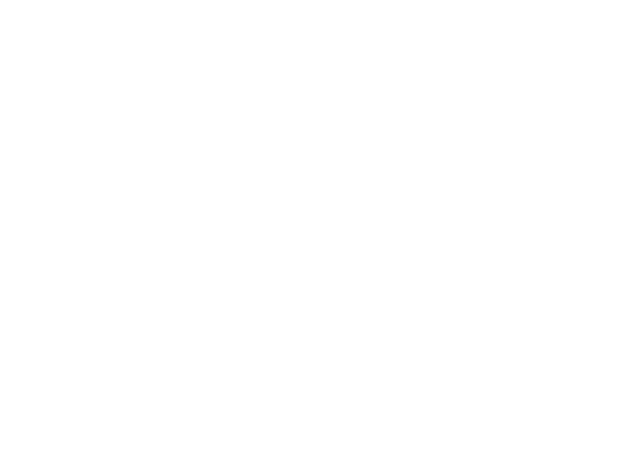
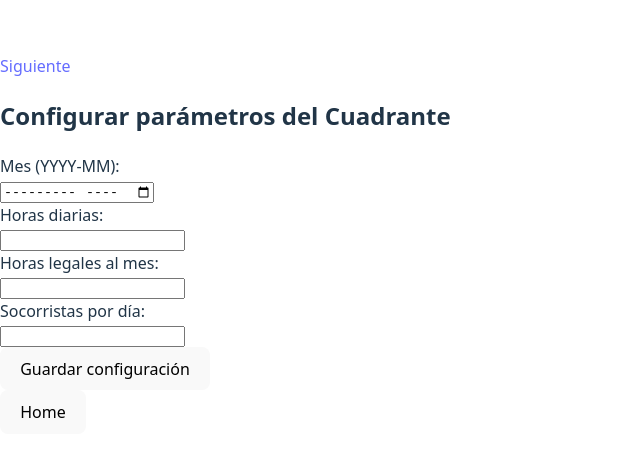
Before and after one commit to MFlor-PD/MFlor-PD-Final-Project_SocoShift_Frontend, a React (Vite) app: page /cuadrantes/config in a window 1280 px wide. Before the commit this address had no page. Shown: the part 156-612 px from the top of the page, without its empty margins (0-640 px from the left). Built offline with nearby package versions, Linux system fonts and the light colour scheme.

Commit message:
Paginas de cuadrante setted

```diff
--- a/src/components/ConfigCuadranteForm.jsx
+++ b/src/components/ConfigCuadranteForm.jsx
@@ -0,0 +1,120 @@
+import { useState } from 'react';
+import { useNavigate } from 'react-router-dom';
+import axios from 'axios';
+
+const ConfigCuadranteForm = () => {
+  const [formData, setFormData] = useState({
+    mes: '',
+    horasDiarias: '',
+    horasLegalesMes: '',
+    socorristasPorDia: '',
+  });
+
+  const [message, setMessage] = useState(null);
+  const [error, setError] = useState(null);
+  const [guardado, setGuardado] = useState(false);
+
+  const navigate = useNavigate();
+
+  const handleChange = (e) => {
+    const { name, value } = e.target;
+    setFormData(prev => ({
+      ...prev,
+      [name]: value,
+    }));
+  };
+
+  const handleSubmit = async (e) => {
+    e.preventDefault();
+    setMessage(null);
+    setError(null);
+    setGuardado(false);
+
+    if (!formData.mes || !formData.horasDiarias || !formData.horasLegalesMes || !formData.socorristasPorDia) {
+      setError('Por favor completa todos los campos');
+      return;
+    }
+
+    try {
+      const payload = {
+        mes: formData.mes,
+        horas_diarias: Number(formData.horasDiarias),
+        horas_legales_mes: Number(formData.horasLegalesMes),
+        socorristas_por_dia: Number(formData.socorristasPorDia),
+      };
+
+      await axios.put('http://localhost:3000/configuracion-cuadrante', payload);
+      setMessage('Configuración guardada con éxito');
+      setGuardado(true);
+    } catch (err) {
+      console.error(err);
+      setError('Error guardando la configuración');
+    }
+  };
+
+  const handleSiguiente = () => {
+    navigate('/cuadrantes/generar');
+  };
+
+  return (
+    <div>
+      <h2>Configurar parámetros del Cuadrante</h2>
+      <form onSubmit={handleSubmit}>
+        <div>
+          <label>Mes (YYYY-MM):</label><br />
+          <input
+            type="month"
+            name="mes"
+            value={formData.mes}
+            onChange={handleChange}
+            required
+          />
+        </div>
+        <div>
+          <label>Horas diarias:</label><br />
+          <input
+            type="number"
+            step="0.1"
+            name="horasDiarias"
+            value={formData.horasDiarias}
+            onChange={handleChange}
+            required
+          />
+        </div>
+        <div>
+          <label>Horas legales al mes:</label><br />
+          <input
+            type="number"
+            step="0.1"
+            name="horasLegalesMes"
+            value={formData.horasLegalesMes}
+            onChange={handleChange}
+            required
+          />
+        </div>
+        <div>
+          <label>Socorristas por día:</label><br />
+          <input
+            type="number"
+            name="socorristasPorDia"
+            value={formData.socorristasPorDia}
+            onChange={handleChange}
+            required
+          />
+        </div>
+        <button type="submit">Guardar configuración</button>
+      </form>
+
+      {message && <p style={{ color: 'green' }}>{message}</p>}
+      {error && <p style={{ color: 'red' }}>{error}</p>}
+
+      {guardado && (
+        <button onClick={handleSiguiente} style={{ marginTop: '20px' }}>
+          Siguiente: Generar Cuadrante
+        </button>
+      )}
+    </div>
+  );
+};
+
+export default ConfigCuadranteForm;
--- /dev/null
+++ b/src/components/GenerarCuadranteForm.jsx
@@ -0,0 +1,53 @@
+import { useState } from 'react';
+import { generarCuadrante } from '../services/api';
+
+function GenerarCuadranteForm() {
+  const [mes, setMes] = useState('');
+  const [resultado, setResultado] = useState(null);
+  const [error, setError] = useState(null);
+
+  const handleSubmit = async e => {
+    e.preventDefault();
+    setResultado(null);
+    setError(null);
+
+    if (!mes) {
+      setError('Por favor ingresa un mes');
+      return;
+    }
+
+    try {
+      const data = await generarCuadrante({ mes });
+      setResultado(data);
+    } catch (err) {
+      console.error(err);
+      setError('Error generando cuadrante');
+    }
+  };
+
+  return (
+    <>
+      <h2>Generar Cuadrante</h2>
+      <form onSubmit={handleSubmit}>
+        <input
+          type="month"
+          placeholder="YYYY-MM"
+          value={mes}
+          onChange={e => setMes(e.target.value)}
+          required
+        />
+        <button type="submit">Generar Cuadrante</button>
+      </form>
+
+      {error && <p style={{ color: 'red' }}>{error}</p>}
+
+      {resultado && (
+        <pre style={{ whiteSpace: 'pre-wrap', marginTop: '20px' }}>
+          {JSON.stringify(resultado, null, 2)}
+        </pre>
+      )}
+    </>
+  );
+}
+
+export default GenerarCuadranteForm;
--- /dev/null
+++ b/src/components/MostrarCuadrante.jsx
@@ -0,0 +1,52 @@
+import { useState } from 'react';
+import { getCuadranteByMes } from '../services/api';
+
+const MostrarCuadrante = () => {
+  const [mes, setMes] = useState('');
+  const [cuadrante, setCuadrante] = useState(null);
+  const [error, setError] = useState(null);
+
+  const handleSubmit = async (e) => {
+    e.preventDefault();
+    setError(null);
+    setCuadrante(null);
+
+    if (!mes) {
+      setError('Por favor selecciona un mes');
+      return;
+    }
+
+    try {
+      const response = await getCuadranteByMes(mes);
+      setCuadrante(response.data);
+    } catch (err) {
+      setError('Error al obtener el cuadrante');
+      console.error(err);
+    }
+  };
+
+  return (
+    <div>
+      <form onSubmit={handleSubmit}>
+        <label>Mes (YYYY-MM):</label><br />
+        <input
+          type="month"
+          value={mes}
+          onChange={(e) => setMes(e.target.value)}
+          required
+        />
+        <button type="submit">Consultar</button>
+      </form>
+
+      {error && <p style={{ color: 'red' }}>{error}</p>}
+
+      {cuadrante && (
+        <pre style={{ whiteSpace: 'pre-wrap', marginTop: '20px' }}>
+          {JSON.stringify(cuadrante, null, 2)}
+        </pre>
+      )}
+    </div>
+  );
+};
+
+export default MostrarCuadrante;
--- /dev/null
+++ b/src/pages/CuadranteConfig.jsx
@@ -0,0 +1,18 @@
+import { Link } from 'react-router-dom';
+import ConfigCuadranteForm from '../components/ConfigCuadranteForm';
+
+function CuadranteConfig() {
+  return (
+    <div>
+      <Link to="/cuadrantes/generar">Siguiente</Link>
+
+      <ConfigCuadranteForm />
+
+      <Link to="/">
+        <button>Home</button>
+      </Link>
+    </div>
+  );
+}
+
+export default CuadranteConfig;
--- /dev/null
+++ b/src/pages/CuadranteGenerar.jsx
@@ -0,0 +1,24 @@
+import { Link } from 'react-router-dom';
+import GenerarCuadranteForm from '../components/GenerarCuadranteForm';
+
+const GenerarCuadrante = () => {
+  return (
+    <div>
+      <Link to='/cuadrantes/config'>
+      <button>Atras</button>
+      </Link>
+
+      <Link to='/'>
+      <button>Home</button>
+      </Link>
+
+      <Link to="/cuadrantes/mostrar">
+      <button>Ver Cuadrante</button>
+      </Link>
+
+      <GenerarCuadranteForm />
+    </div>
+  );
+};
+
+export default GenerarCuadrante;
--- /dev/null
+++ b/src/pages/CuadranteMostrar.jsx
@@ -0,0 +1,14 @@
+import { Link } from 'react-router-dom';
+import MostrarCuadrante from "../components/MostrarCuadrante";
+
+function CuadranteMostrar() {
+  return (
+    <div>
+      <h2>Mostrar Cuadrante</h2>
+      <MostrarCuadrante />
+      <Link to="/">Home</Link>
+    </div>
+  );
+}
+
+export default CuadranteMostrar;
--- a/src/pages/Cuadrantes.jsx
+++ /dev/null
@@ -1,13 +0,0 @@
-import { Link } from 'react-router-dom';
-
-function Cuadrante() {
-  return (
-    <>
-      <Link to="/">
-        <button>Home</button>
-      </Link>
-    </>
-  );
-}
-
-export default Cuadrante;
--- a/src/pages/Home.jsx
+++ b/src/pages/Home.jsx
@@ -7,12 +7,19 @@ function Home() {
       <h1>Bienvenidos a SoS</h1>
       <h2>SocoShift Management App</h2>
       <p>App diseñada para generar cuadrantes en entornos dinámicos.</p>
-      <Link to="/cuadrantes">
-        <button>Cuadrantes</button>
+
+      <Link to="/cuadrantes/config">
+      <button>Cuadrantes</button>
       </Link>
+
       <Link to="/usuarios">
-        <button>Usuarios</button>
+      <button>Usuarios</button>
       </Link>
+
+      <Link to="/cuadrantes/mostrar">
+      <button>Ver Cuadrante</button>
+      </Link>
+
     </div>
   );
 }
--- a/src/routes/Route.jsx
+++ b/src/routes/Route.jsx
@@ -1,8 +1,10 @@
 import { Routes, Route } from 'react-router-dom';
 import Home from '../pages/Home';
 import Usuarios from '../pages/Usuarios';
-import Cuadrantes from '../pages/Cuadrantes';
-import ListaUsuarios from '../pages/ListaUsuarios'
+import CuadranteConfig from '../pages/CuadranteConfig';
+import CuadranteGenerar from '../pages/CuadranteGenerar';
+import ListaUsuarios from '../pages/ListaUsuarios';
+import CuadranteMostrar from '../pages/CuadranteMostrar';
 
 
 function AppRoutes() {
@@ -10,9 +12,11 @@ function AppRoutes() {
     <Routes>
       <Route path="/" element={<Home />} />
       <Route path="/usuarios" element={<Usuarios />} />
-      <Route path="/cuadrantes" element={<Cuadrantes />} />
-      <Route path="/usuarios/lista" element={<ListaUsuarios/>}/>
-    </Routes>
+      <Route path="/cuadrantes/generar" element={<CuadranteGenerar />} />
+      <Route path="/cuadrantes/config" element={<CuadranteConfig />} />
+      <Route path="/usuarios/lista" element={<ListaUsuarios />}/>
+      <Route path="/cuadrantes/mostrar" element={<CuadranteMostrar />} />
+     </Routes>
   );
 }
 
```
Also changed, not shown: src/components/CuadranteForm.jsx (deleted).
